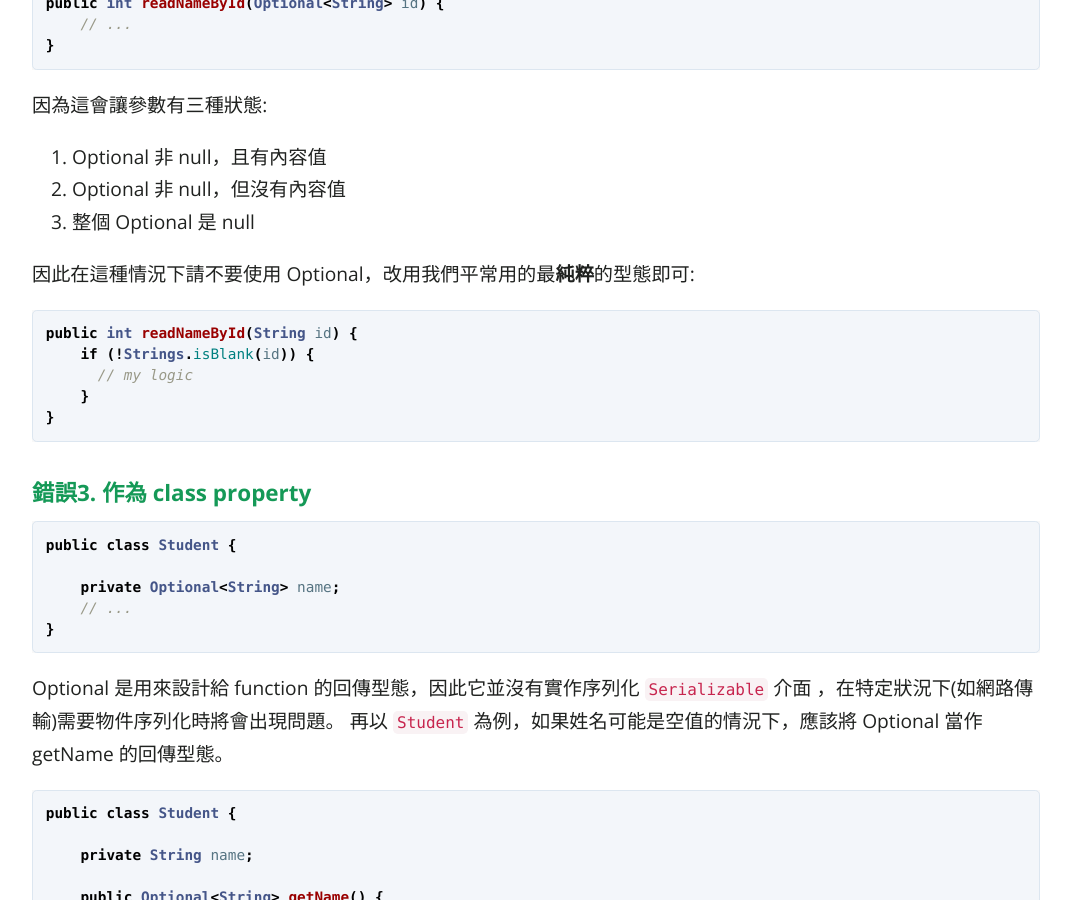
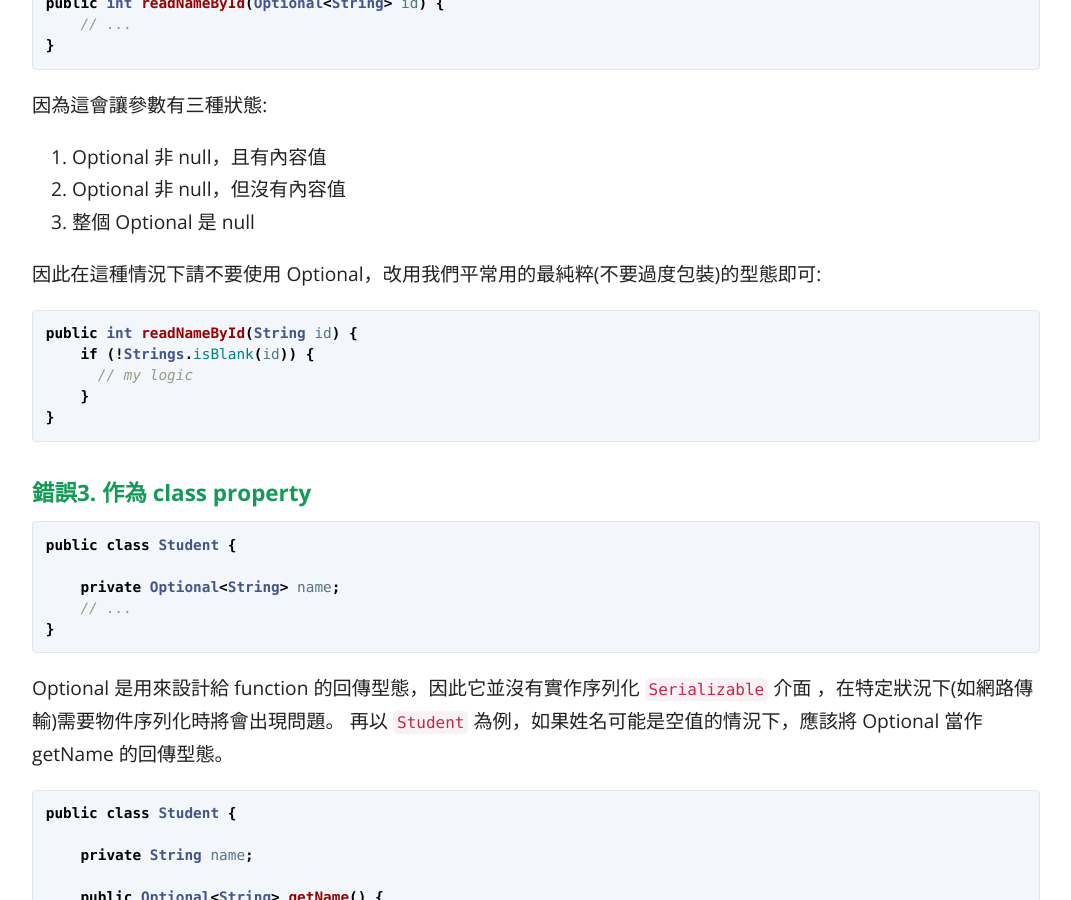
Before and after one commit to KaiSheng714/KaiSheng714.github.io, a Jekyll site: the page built from _posts/2022-05-17-misuse-of-java8-optional.md, in a window 1280 px wide and 900 px high, scrolled down 2378 px. Shown: the whole window, without its empty margins (104-1175 px from the left). Built offline with Jekyll 4.4.1, drawn with Linux system fonts in a browser that asks for light colours; comment, search, counter and statistics services are not loaded.

Commit message:
optional

````diff
--- a/_posts/2022-05-17-misuse-of-java8-optional.md
+++ b/_posts/2022-05-17-misuse-of-java8-optional.md
@@ -72,7 +72,7 @@ public int readNameById(Optional<String> id) {
 2. Optional 非 null，但沒有內容值
 3. 整個 Optional 是 null
 
-因此在這種情況下請不要使用 Optional，改用我們平常用的最**純粹**的型態即可:
+因此在這種情況下請不要使用 Optional，改用我們平常用的最純粹(不要過度包裝)的型態即可:
 
 ```java
 public int readNameById(String id) {
````
